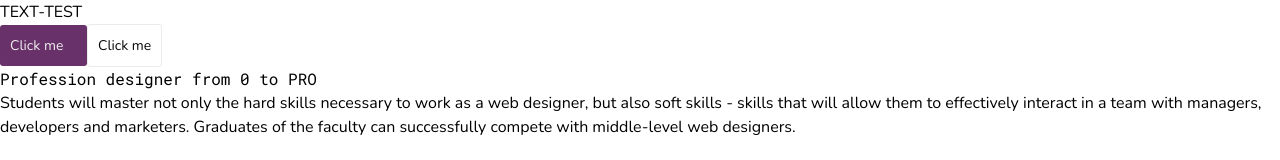
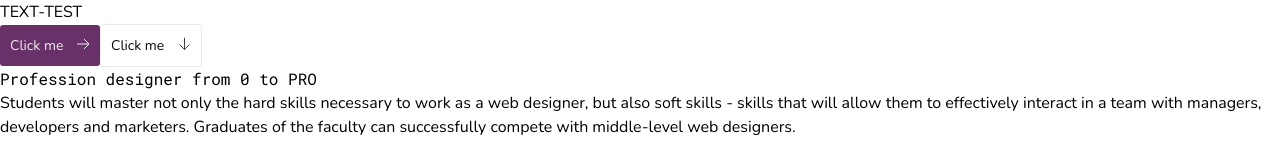
Before and after one commit to ViktoriiaRud/top-courses, a Next.js app: page / in a window 1280 px wide. Shown: the top 160 px of the page. Built offline with nearby package versions, Linux system fonts and the light colour scheme.

Commit message:
add component Arrow

```diff
--- /dev/null
+++ b/globals.d.ts
@@ -0,0 +1,4 @@
+declare module "*.svg" {
+    const content: React.FC<React.SVGProps<SVGSVGElement>>;
+    export default content;
+}
--- /dev/null
+++ b/src/app/components/Button/Arrow.tsx
@@ -0,0 +1,17 @@
+import React from 'react';
+
+const Arrow = (props: React.PropsWithChildren<React.SVGProps<SVGSVGElement>>) => (
+  <svg
+    {...props}
+    width="13"
+    height="12"
+    viewBox="0 0 13 12"
+    fill="#3B434E"
+    stroke="#3B434E"
+    xmlns="http://www.w3.org/2000/svg"
+  >
+    <path d="M6.90909 1L12 6M12 6L6.90909 11M12 6H0"/>
+  </svg>
+);
+
+export default Arrow;
--- a/src/app/components/Button/Button.module.css
+++ b/src/app/components/Button/Button.module.css
@@ -40,3 +40,8 @@
     transform: rotate(90deg);
     transition: all 0.2s;
 }
+
+.primary svg,
+.ghost:hover svg{
+    stroke: var(--white);
+}
--- a/src/app/components/Button/Button.tsx
+++ b/src/app/components/Button/Button.tsx
@@ -2,6 +2,7 @@ import classNames from 'classnames';
 import styles from './Button.module.css';
 import {ButtonProps} from './Button.props';
 import cn from 'classnames';
+import Arrow from './Arrow';
 
 
 export const Button = ({appearance, arrow = 'none', children, className, ...props}:ButtonProps):JSX.Element => {
@@ -17,6 +18,7 @@ export const Button = ({appearance, arrow = 'none', children, className, ...prop
             {arrow !== 'none' && <span className={cn(styles.arrow, {
                 [styles.down] : arrow == 'down'
             })}>
+                <Arrow/>
                 </span>}
         </button>
     </>
--- a/src/app/page.tsx
+++ b/src/app/page.tsx
@@ -10,7 +10,7 @@ export default function Page() {
       <div>
         <HTag tag='h3'>TEXT-TEST</HTag>
         <Button appearance='primary' arrow='right'>Click me </Button>
-        <Button appearance='ghost'>Click me </Button>
+        <Button appearance='ghost' arrow='down'>Click me </Button>
         <h1 className={`${roboto_mono.className} text-center text-xl font-bold text-gray-900 mb-4`}>Profession designer from 0 to PRO</h1>
         <p className="text-center text-base text-gray-900 mb-4">Students will master not only the hard skills necessary to work as a web designer,
          but also soft skills - skills that will allow them to effectively interact in a team with managers,
--- a/tsconfig.json
+++ b/tsconfig.json
@@ -25,6 +25,6 @@
       "@/*": ["./src/*"]
     }
   },
-  "include": ["next-env.d.ts", "**/*.ts", "**/*.tsx", ".next/types/**/*.ts", "next.config.js"],
+  "include": ["globals.d.ts","next-env.d.ts", "**/*.ts", "**/*.tsx", ".next/types/**/*.ts", "next.config.js"],
   "exclude": ["node_modules"]
 }
```
